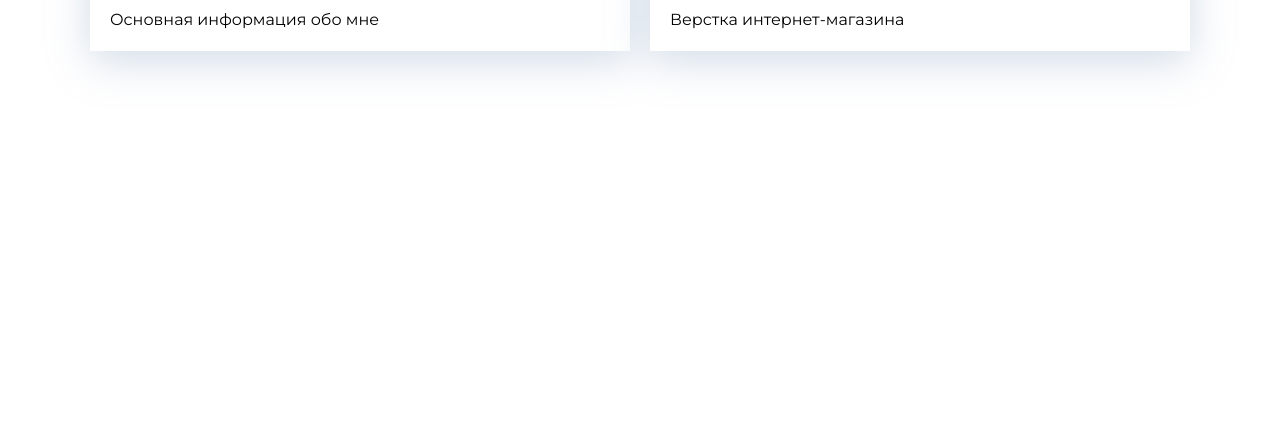
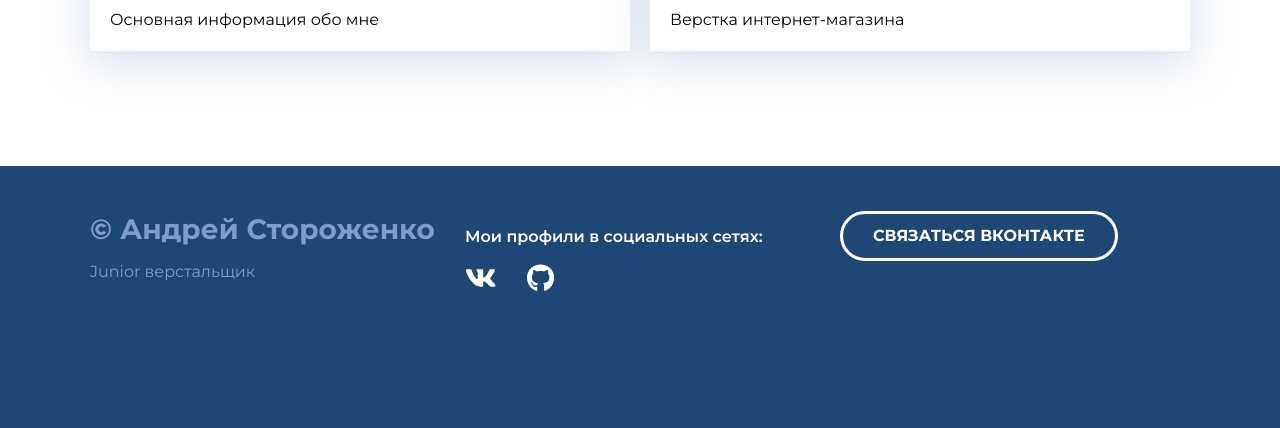
Before and after one commit to Korobas2k20/Portfolio, a plain HTML site: page index.html in a window 1280 px wide. Shown: the part 1258-1686 px from the top of the page. Before the commit the page ends 1424 px from the top, so only its background shows below. Drawn offline with Linux system fonts and the light colour scheme.

Commit message:
added footer

```diff
--- a/css/style.css
+++ b/css/style.css
@@ -112,3 +112,69 @@ body{
     flex-wrap: wrap;
     justify-content: space-between;
 }
+/*Footer*/
+
+.footer{
+    padding-bottom: 130px;
+    padding-top: 45px;
+    background: #1E4776;
+    color: white;
+}
+.footer-row{
+    display: flex;
+    flex-direction: row;
+    justify-content: space-between;
+}
+.footer-col{
+    max-width: 350px;
+    flex-grow: 1;
+}
+.footer-copyright{
+    max-width: 350px;
+    flex-grow: 1;
+    color: #7E9EC9;
+    line-height: 1.3;
+}
+.footer-copyright-name{
+    font-weight: 700;
+    font-size: 28px;
+    margin-bottom: 15px;
+}
+.footer-copyright p{
+    margin: 0;
+    margin-bottom: 15px;
+    color: #7E9EC9;
+    font-size: 16px;
+}
+
+.footer-icons p{
+    font-weight: 600;
+    font-size: 16px;
+    line-height: 1.3;
+}
+.footer-icons-row{
+    display: flex;
+    align-items: center;
+}
+
+.footer-icons-row > * + *{
+    margin-left: 30px;
+}
+
+.footer-button{
+    display: inline-block;
+    height: 50px;
+    padding-left: 30px;
+    padding-right: 30px;
+
+    border: 3px solid #FFFFFF;
+    border-radius: 50px;
+
+    line-height: 44px;
+    font-weight: 700;
+    font-size: 16px;
+
+    text-transform: uppercase;
+    color: #FFFFFF;
+    text-decoration: none;
+}
--- a/index.html
+++ b/index.html
@@ -8,8 +8,8 @@
     <title>Портфолио Junior верстальщика</title>
 </head>
 <body>
-   <div class="header">
-    <h1 class="header-title">Андрюша</h1>
+   <div class="header ">
+    <h1 class="header-title">Андрюша Стороженко</h1>
     <p class="header-subtitle">Junior верстальщик</p>
     <div class="header-arrow">
         <img src="./image/header/chevron-down.svg" alt="Стрела">
@@ -17,7 +17,7 @@
    </div>
 
 
-   <div class="portfolio">
+   <div class="portfolio ">
     <div class="container">
        <h2 class="portfolio-header">Портфолио</h2>
        <!--portfolio-card-wrapper-->
@@ -39,12 +39,42 @@
        </div>
        <!--Card-->
 
-            <!--portfolio-card-wrapper-->
+            <!--// portfolio-card-wrapper-->
     </div>
        <!--Card-->
     </div>
    </div>
 
+   <div class="footer">
+    <div class="container">
+        <div class="footer-row">
+            <div class="footer-copyright footer-col">
+                <div class="footer-copyright-name">© Андрей Стороженко</div>
+                <p>Junior верстальщик</p>
+            </div>
+
+        <div class="footer-icons footer-col">
+            <p>Мои профили в социальных сетях:</p>
+            <div class="footer-icons-row">
+                <a href="https://vk.com/korobas2k17">
+                <img src="/image/social/vk.svg" alt="VK">
+                </a>
+                <a href="https://github.com/Korobas2k20">
+                <img src="/image/social/github.svg" alt="GitHub">
+                </a>
+            </div>
+        </div>
+
+        <div class="footer-contacts footer-col">
+            <a href="https://vk.com/korobas2k17" class="footer-button">
+            Связаться Вконтакте
+        </a>
+        </div>
+
+        </div>
+    </div>
+
+   </div>
 
 </body>
 </html>
```
Also changed, not shown: image/social/github.svg (added), image/social/vk.svg (added).
